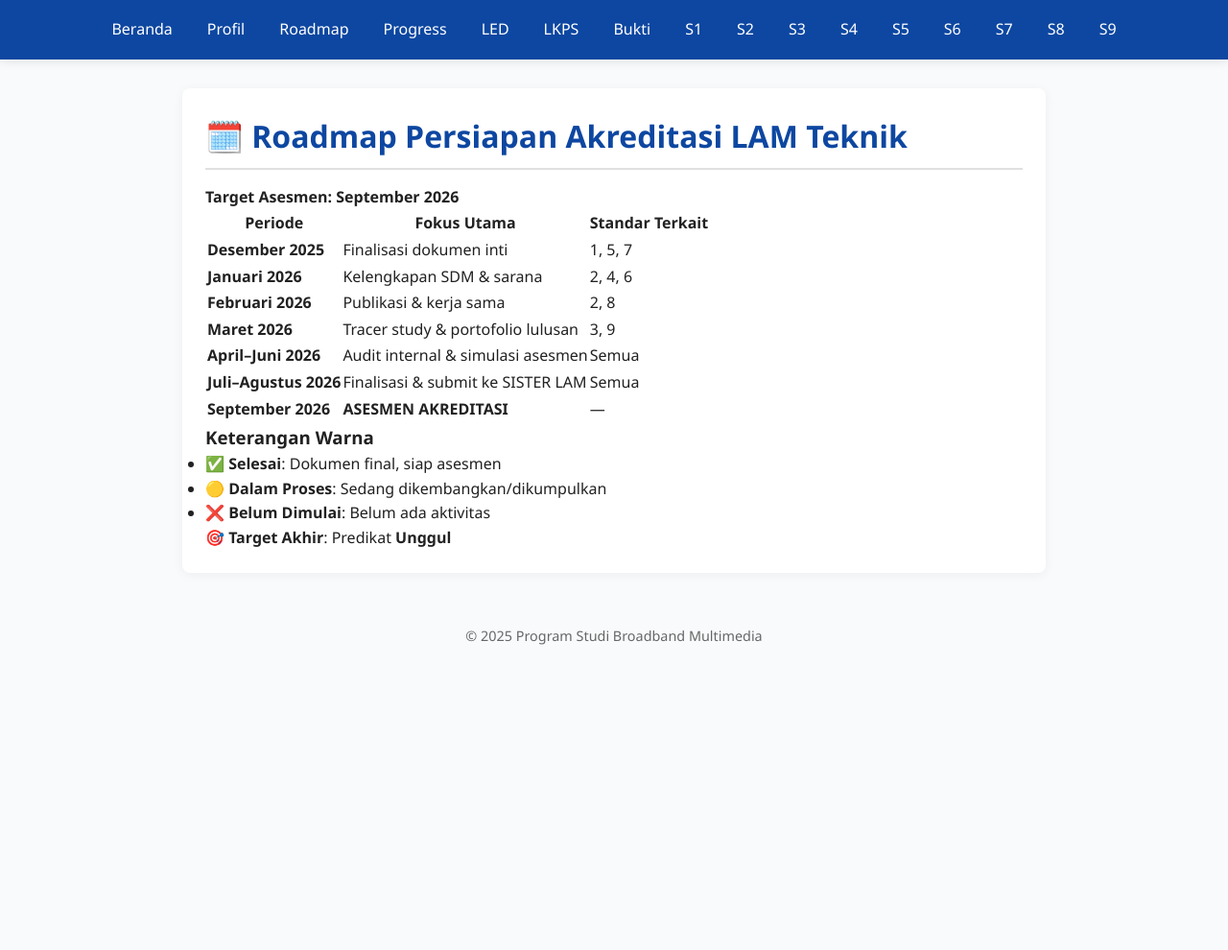
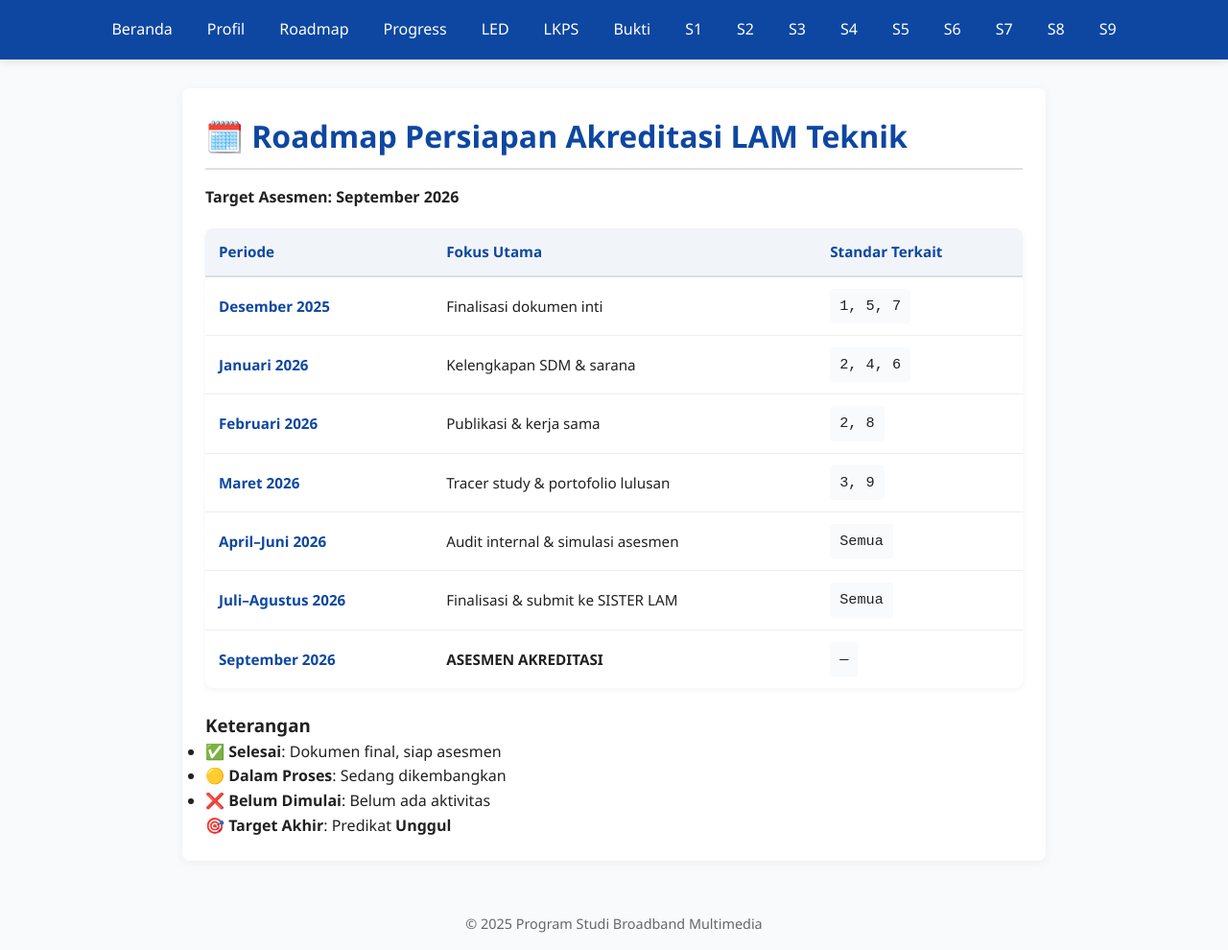
Before and after one commit to portal-psbm/aksi26, a Jekyll site: the page built from roadmap.md, in a window 1280 px wide and 990 px high. Shown: the whole window at 96% size. Built offline with Jekyll 4.4.1, drawn with Linux system fonts in a browser that asks for light colours; part of the change alters nothing that is shown.

Commit message:
Update roadmap.md

```diff
--- a/roadmap.md
+++ b/roadmap.md
@@ -7,19 +7,111 @@ permalink: /roadmap/
 # 🗓️ Roadmap Persiapan Akreditasi LAM Teknik
 **Target Asesmen: September 2026**
 
-| Periode | Fokus Utama | Standar Terkait |
-|--------|--------------|------------------|
-| **Desember 2025** | Finalisasi dokumen inti | 1, 5, 7 |
-| **Januari 2026** | Kelengkapan SDM & sarana | 2, 4, 6 |
-| **Februari 2026** | Publikasi & kerja sama | 2, 8 |
-| **Maret 2026** | Tracer study & portofolio lulusan | 3, 9 |
-| **April–Juni 2026** | Audit internal & simulasi asesmen | Semua |
-| **Juli–Agustus 2026** | Finalisasi & submit ke SISTER LAM | Semua |
-| **September 2026** | **ASESMEN AKREDITASI** | — |
+<style>
+  .roadmap-table {
+    width: 100%;
+    border-collapse: collapse;
+    margin: 20px 0 24px;
+    font-size: 0.95rem;
+    box-shadow: 0 2px 6px rgba(0,0,0,0.05);
+    border-radius: 8px;
+    overflow: hidden;
+  }
+  .roadmap-table th,
+  .roadmap-table td {
+    padding: 12px 14px;
+    text-align: left;
+    border-bottom: 1; /* akan ditangani dengan pseudo */
+  }
+  .roadmap-table th {
+    background-color: #f1f5f9;
+    font-weight: 600;
+    color: #0d47a1;
+    border-bottom: 2px solid #ddd;
+  }
+  .roadmap-table td {
+    border-bottom: 1px solid #eee;
+  }
+  .roadmap-table tr:last-child td {
+    border-bottom: none;
+  }
+  .periode-cell {
+    font-weight: 600;
+    color: #0d47a1;
+    min-width: 140px;
+  }
+  .fokus-cell {
+    font-weight: 500;
+  }
+  .standar-cell {
+    font-family: monospace;
+    background: #f8fafc;
+    padding: 6px 10px;
+    border-radius: 4px;
+    display: inline-block;
+  }
+  @media (max-width: 600px) {
+    .roadmap-table th,
+    .roadmap-table td {
+      padding: 10px 8px;
+      font-size: 0.88rem;
+    }
+    .periode-cell {
+      min-width: 110px;
+    }
+  }
+</style>
 
-### Keterangan Warna
+<table class="roadmap-table">
+  <thead>
+    <tr>
+      <th>Periode</th>
+      <th>Fokus Utama</th>
+      <th>Standar Terkait</th>
+    </tr>
+  </thead>
+  <tbody>
+    <tr>
+      <td class="periode-cell">Desember 2025</td>
+      <td class="fokus-cell">Finalisasi dokumen inti</td>
+      <td><span class="standar-cell">1, 5, 7</span></td>
+    </tr>
+    <tr>
+      <td class="periode-cell">Januari 2026</td>
+      <td class="fokus-cell">Kelengkapan SDM & sarana</td>
+      <td><span class="standar-cell">2, 4, 6</span></td>
+    </tr>
+    <tr>
+      <td class="periode-cell">Februari 2026</td>
+      <td class="fokus-cell">Publikasi & kerja sama</td>
+      <td><span class="standar-cell">2, 8</span></td>
+    </tr>
+    <tr>
+      <td class="periode-cell">Maret 2026</td>
+      <td class="fokus-cell">Tracer study & portofolio lulusan</td>
+      <td><span class="standar-cell">3, 9</span></td>
+    </tr>
+    <tr>
+      <td class="periode-cell">April–Juni 2026</td>
+      <td class="fokus-cell">Audit internal & simulasi asesmen</td>
+      <td><span class="standar-cell">Semua</span></td>
+    </tr>
+    <tr>
+      <td class="periode-cell">Juli–Agustus 2026</td>
+      <td class="fokus-cell">Finalisasi & submit ke SISTER LAM</td>
+      <td><span class="standar-cell">Semua</span></td>
+    </tr>
+    <tr>
+      <td class="periode-cell"><strong>September 2026</strong></td>
+      <td class="fokus-cell"><strong>ASESMEN AKREDITASI</strong></td>
+      <td><span class="standar-cell">—</span></td>
+    </tr>
+  </tbody>
+</table>
+
+### Keterangan
 - ✅ **Selesai**: Dokumen final, siap asesmen
-- 🟡 **Dalam Proses**: Sedang dikembangkan/dikumpulkan
+- 🟡 **Dalam Proses**: Sedang dikembangkan
 - ❌ **Belum Dimulai**: Belum ada aktivitas
 
 > 🎯 **Target Akhir**: Predikat **Unggul**
```
